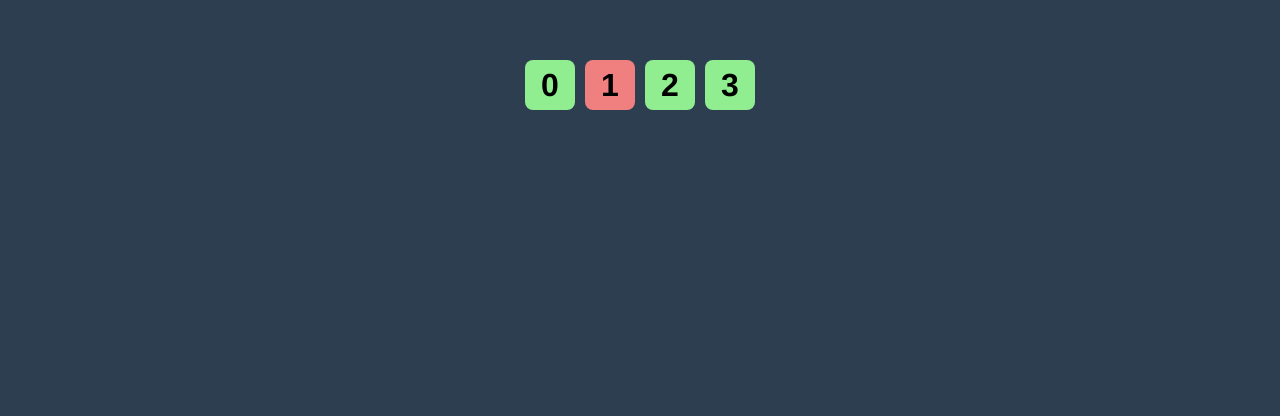
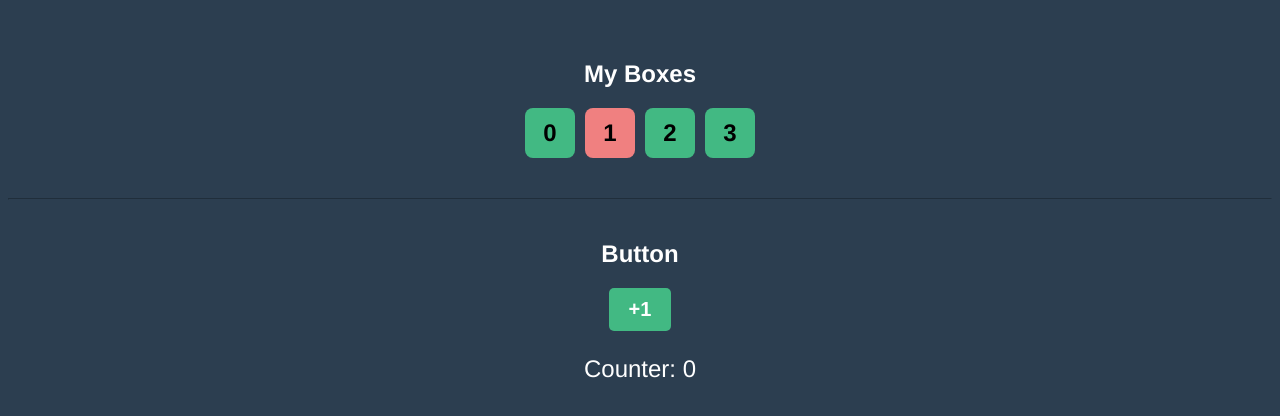
Before and after one commit to combizera/learning-vue, a Vue app: page / in a window 1280 px wide. Shown: the top 416 px of the page. Built offline with nearby package versions, Linux system fonts and the light colour scheme.

Commit message:
feat: class emit pt.1

```diff
--- a/src/App.vue
+++ b/src/App.vue
@@ -1,19 +1,48 @@
 <template>
+  <section>
+    <h2>
+      My Boxes
+    </h2>
     <div class="container">
       <MyBox />
       <MyBox number=1 pending="inactive"/>
       <MyBox number=2 />
       <MyBox number=3 />
     </div>
+    <hr>
+  </section>
+
+  <section>
+    <h2>
+      Button
+    </h2>
+    <MyButton @increment="incrementCount" />
+    <p class="counter">
+      Counter: {{ count }}
+    </p>
+    <hr>
+  </section>
 </template>
 
 <script>
 import MyBox from './components/MyBox.vue'
+import MyButton from './components/MyButton.vue'
 
 export default {
   name: 'App',
   components: {
-    MyBox
+    MyBox,
+    MyButton
+  },
+  data() {
+    return {
+      count: 0
+    }
+  },
+  methods: {
+    incrementCount() {
+      this.count ++
+    }
   }
 }
 </script>
@@ -21,6 +50,18 @@ export default {
 <style>
   html {
     background-color: #2c3e50;
+  }
+  h2 {
+    color: white;
+  }
+  hr {
+    margin: 40px 0;
+    opacity: .25;
+    border-color: #2c3e50;
+  }
+  .counter {
+    color: white;
+    font-size: 24px;
   }
   .container {
     display: flex;
--- a/src/components/MyBox.vue
+++ b/src/components/MyBox.vue
@@ -34,7 +34,7 @@
     border-radius: 8px;
   }
   .active {
-    background-color: lightgreen;
+    background-color: #42b983;
   }
   .inactive {
     background-color: lightcoral;
--- /dev/null
+++ b/src/components/MyButton.vue
@@ -0,0 +1,28 @@
+<template>
+  <button @click="$emit('increment')">
+    +1
+  </button>
+</template>
+
+<script>
+  export default {
+    name: 'MyButton'
+  }
+</script>
+
+<style>
+  button {
+    padding: 10px 20px;
+    font-size: 20px;
+    font-weight: 700;
+    border: none;
+    border-radius: 5px;
+    background-color: #42b983;
+    color: white;
+    cursor: pointer;
+    transition: background-color .25s;
+  }
+  button:hover {
+    background-color: #369870;
+  }
+</style>
```
Lines whose indentation alone changed are shown as unchanged.
